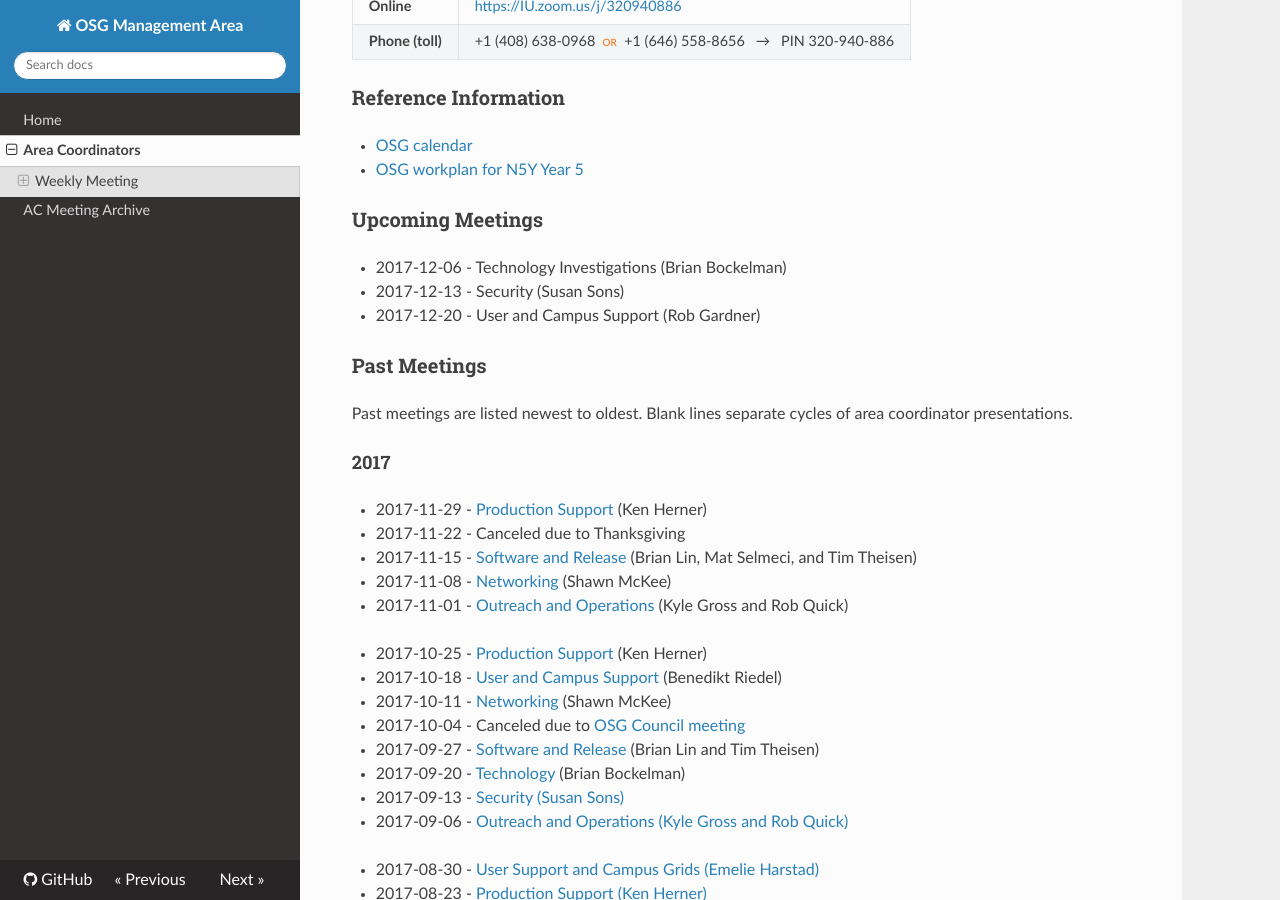
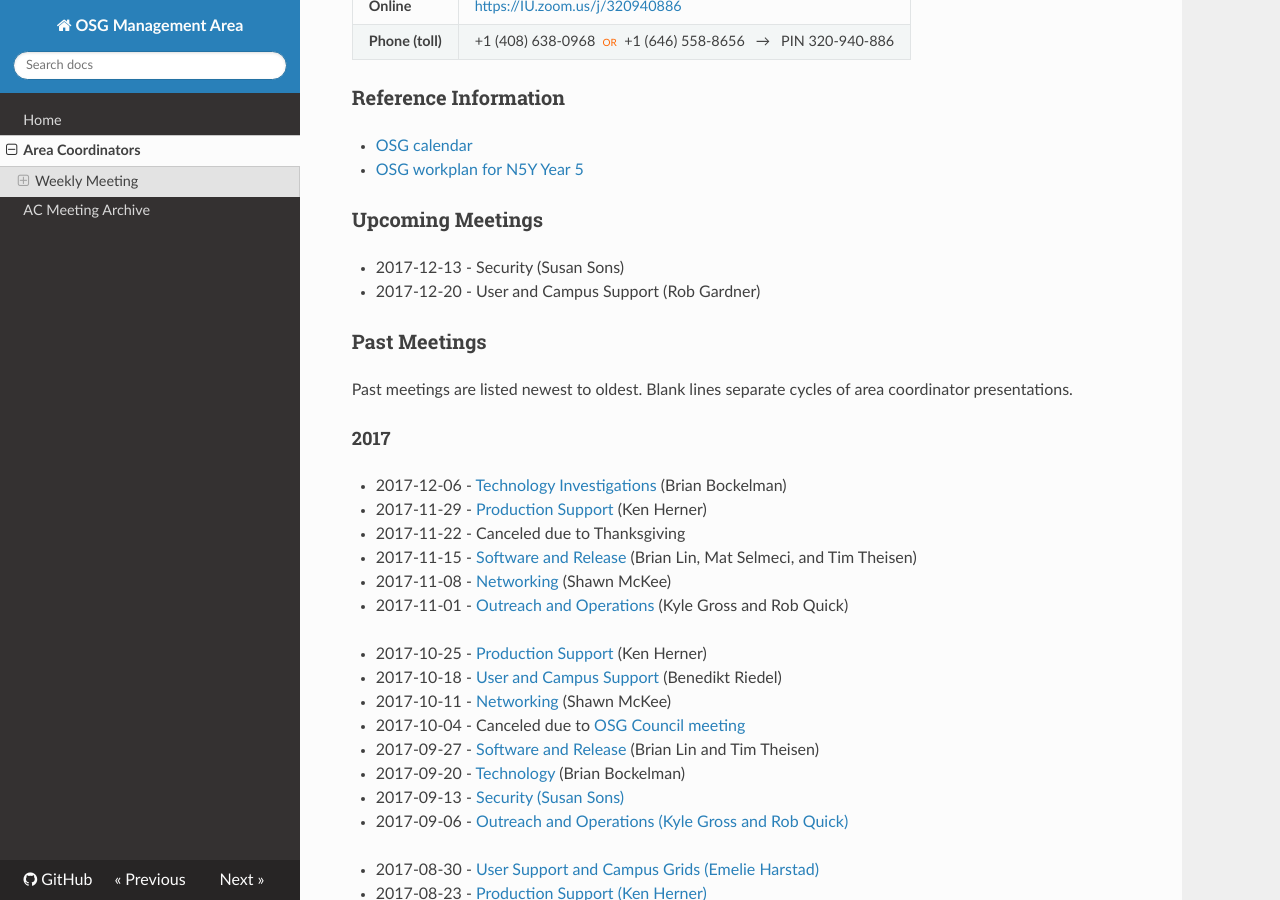
Before and after one commit to ppaschos/management-1, an MkDocs documentation site: the page built from docs/area-coordinators.md, in a window 1280 px wide and 900 px high, scrolled down 770 px. Built offline with MkDocs 1.6.1, drawn with Linux system fonts in a browser that asks for light colours; nearby versions of some CDN libraries; old or Windows-style settings are respelled for this version of MkDocs; part of the change alters nothing that is shown.

Commit message:
Add link to TI report for December 6
(And preemptively move it into the past!)

```diff
--- a/docs/area-coordinators.md
+++ b/docs/area-coordinators.md
@@ -44,7 +44,6 @@ The current Area Coordinators are:
 
 ### Upcoming Meetings
 
-- 2017-12-06 - Technology Investigations (Brian Bockelman)
 - 2017-12-13 - Security (Susan Sons)
 - 2017-12-20 - User and Campus Support (Rob Gardner)
 
@@ -55,6 +54,7 @@ Past meetings are listed newest to oldest.  Blank lines separate cycles of area
 
 #### 2017
 
+- 2017-12-06 - [Technology Investigations](https://drive.google.com/open?id=1-PgmJ8XwghMtE730ucJn9NVFTST6ioF3) (Brian Bockelman)
 - 2017-11-29 - [Production Support](https://drive.google.com/open?id=1D7bE2xZOTRKW61j2rc-itx7M9vpoWhY7) (Ken Herner)
 - 2017-11-22 - Canceled due to Thanksgiving
 - 2017-11-15 - [Software and Release](https://docs.google.com/document/d/1RicLGqMfOzBvds6VbKaIPFzFsk45w2U8zKjISJ4q_EE/edit?usp=sharing) (Brian Lin, Mat Selmeci, and Tim Theisen)
```
